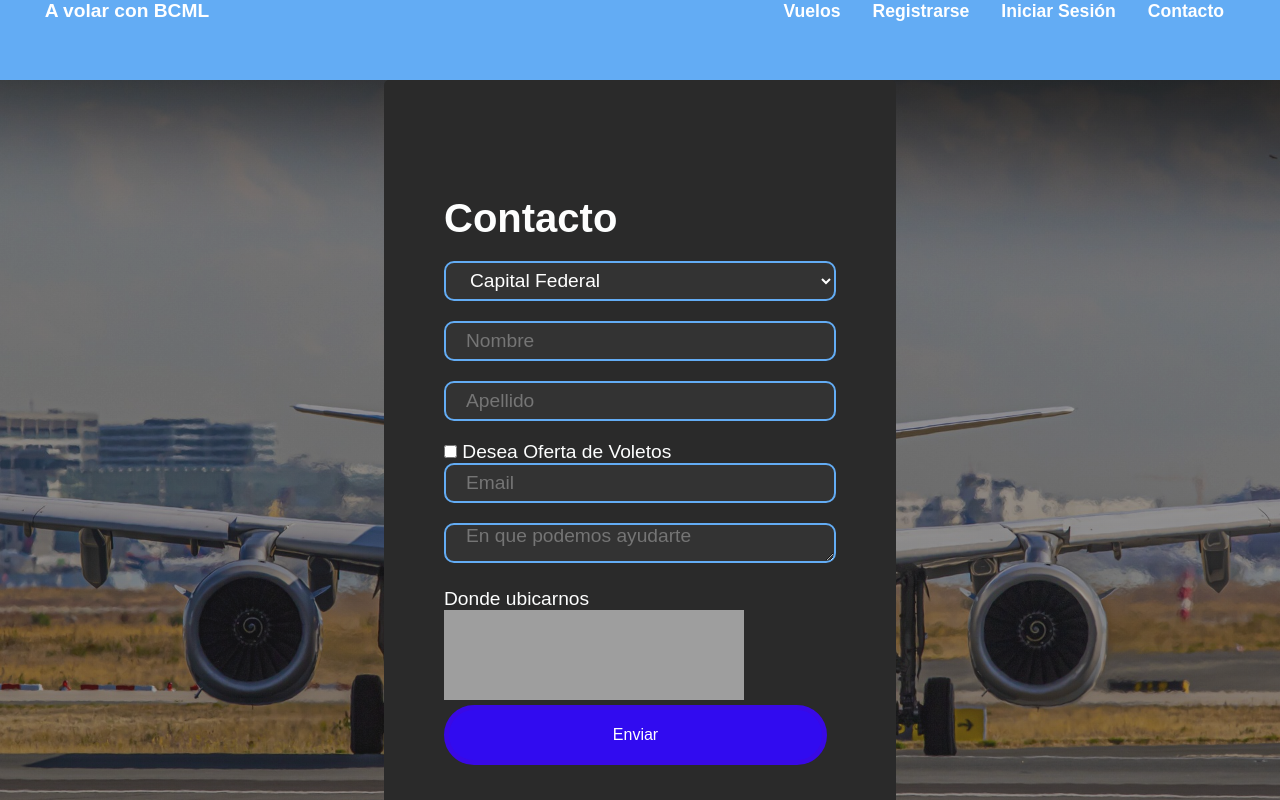
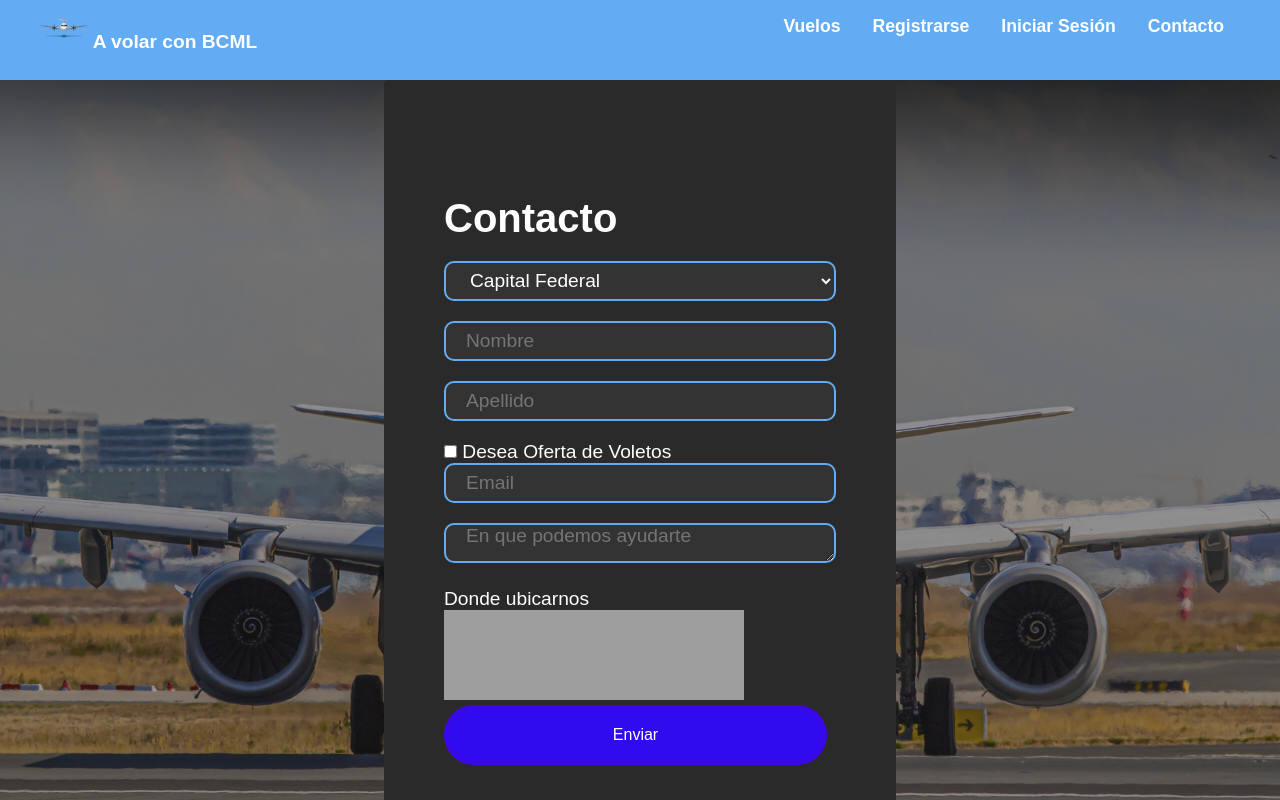
Before and after one commit to Grupo17NodeJs/FrontNodeJs, a plain HTML site: page contacto.html in a window 1280 px wide. Shown: the top 800 px of the page. Drawn offline with nearby package versions, Linux system fonts and the light colour scheme; grey boxes are pictures that could not be loaded.

Commit message:
Update contacto.html

```diff
--- a/contacto.html
+++ b/contacto.html
@@ -15,7 +15,7 @@
         <nav class="navegacion">
             <a class="anclaLogo" href="index.html">
                 <!-- <i class="fas fa-film" aria-hidden="true"></i> -->
-                <img src="./img/favicon.icoo" alt="">
+                <img src="./img/favicon.ico" alt="">
                 <span>A volar con BCML</span>
             </a>
             <ul class="listaNav">
```
